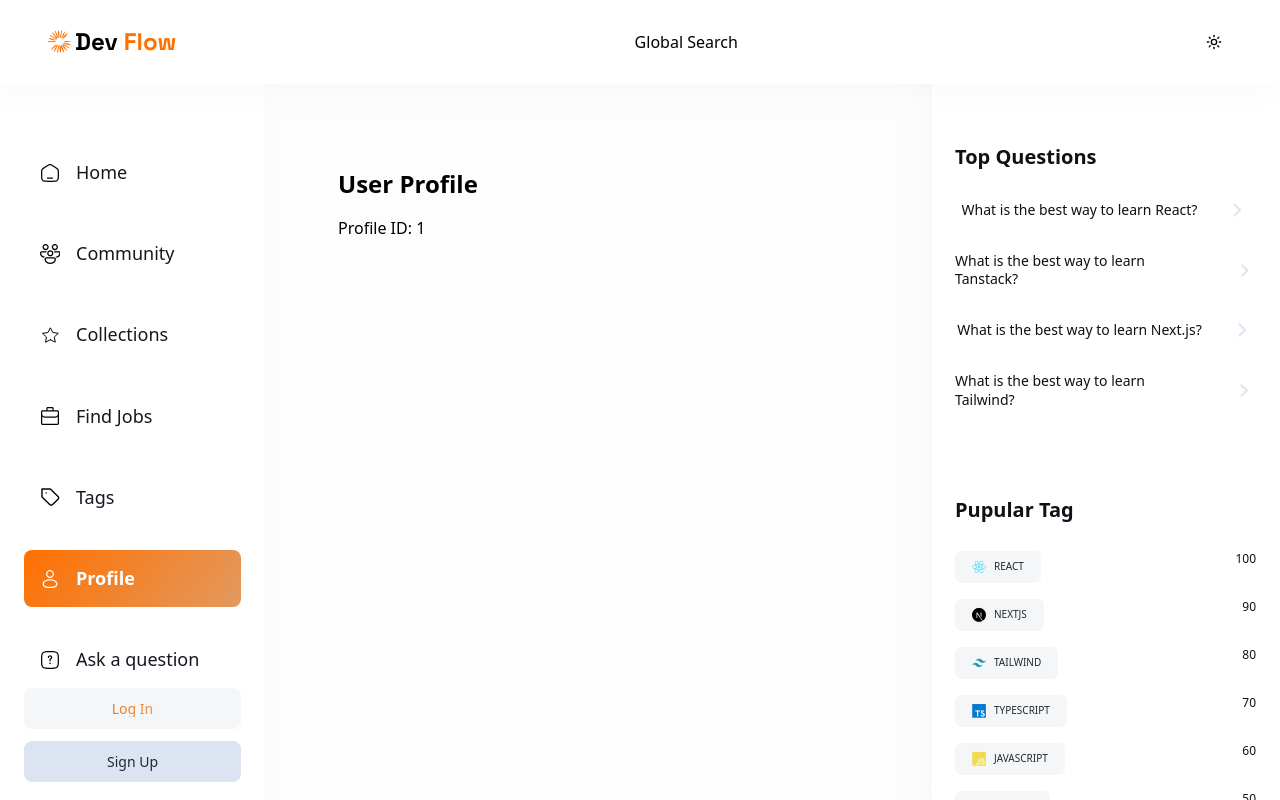
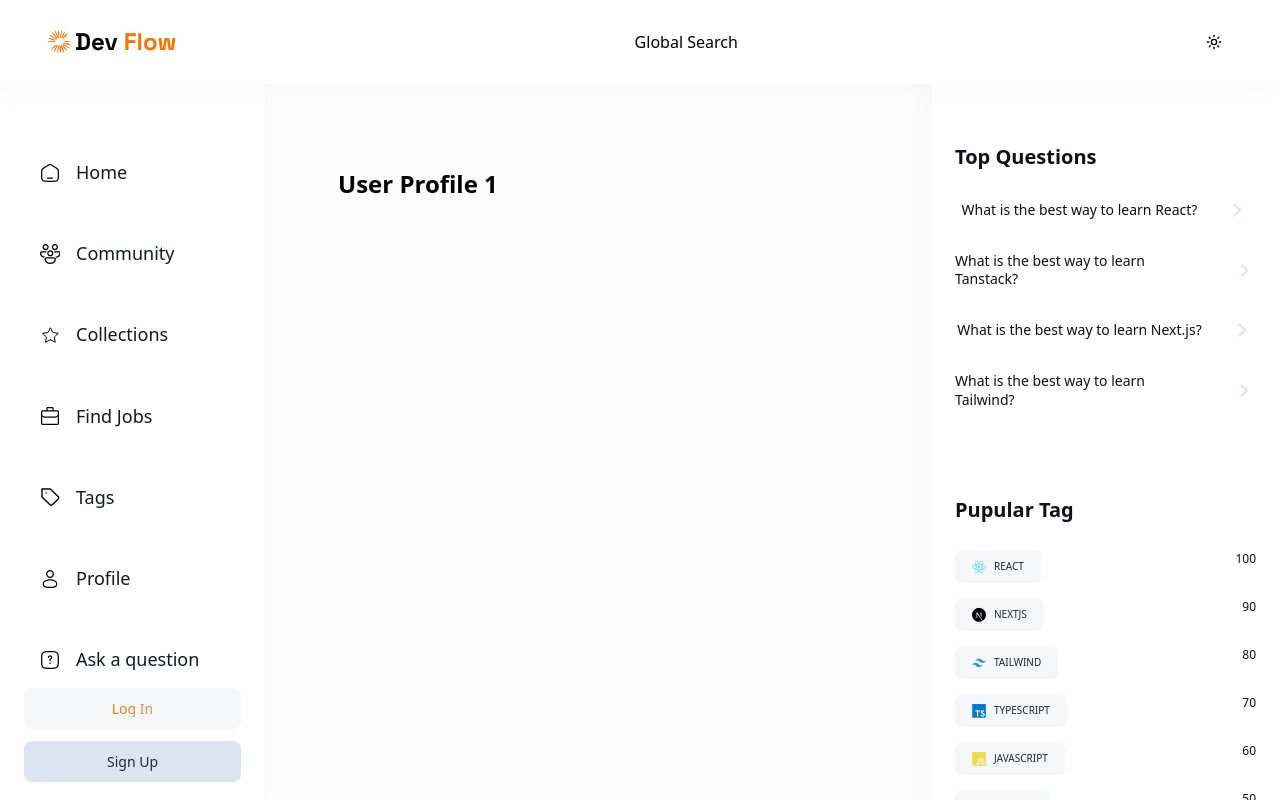
Before and after one commit to Lostovayne/DevFlow-Platform, a Next.js app: page /profile/1 in a window 1280 px wide. Built offline with nearby package versions, Linux system fonts and the light colour scheme; no server answers.

Commit message:
refactor(profile): simplify profile page component and use async/await
Refactor the profile page component to use async/await for better readability and maintainability. Removed redundant elements and streamlined the rendering logic.

```diff
--- a/app/(root)/profile/[id]/page.tsx
+++ b/app/(root)/profile/[id]/page.tsx
@@ -1,14 +1,17 @@
 import { notFound } from "next/navigation";
 
-const Profile = ({ params }: { params: { id: string } }) => {
-  if (!params.id) {
-    return notFound();
+type ProfilePageProps = {
+  params: Promise<{ id: string }>;
+};
+
+const Profile = async ({ params }: ProfilePageProps) => {
+  const { id } = await params;
+  if (!id) {
+    notFound();
   }
-
   return (
     <div className="flex flex-col gap-4 px-4 py-6">
-      <h1 className="text-2xl font-bold">User Profile</h1>
-      <p>Profile ID: {params.id}</p>
+      <h1 className="text-2xl font-bold">User Profile {id} </h1>
     </div>
   );
 };
```
